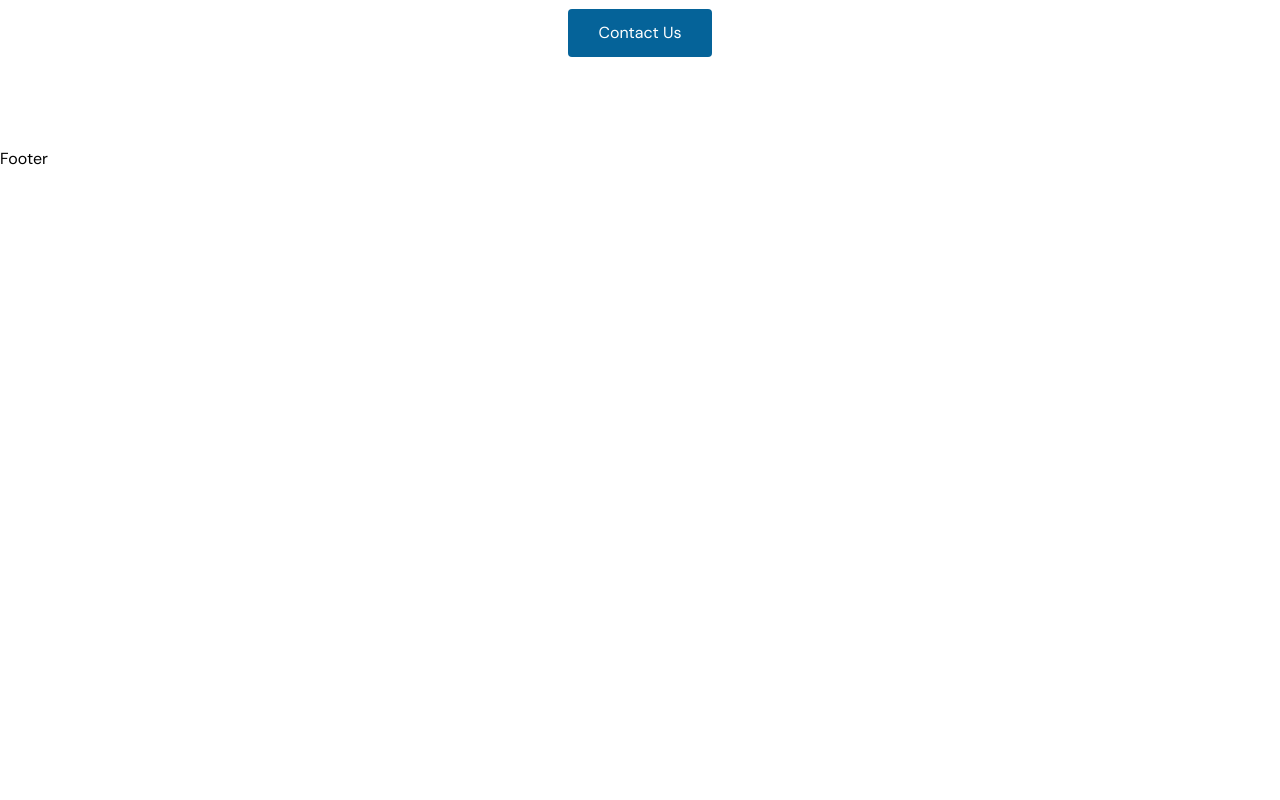
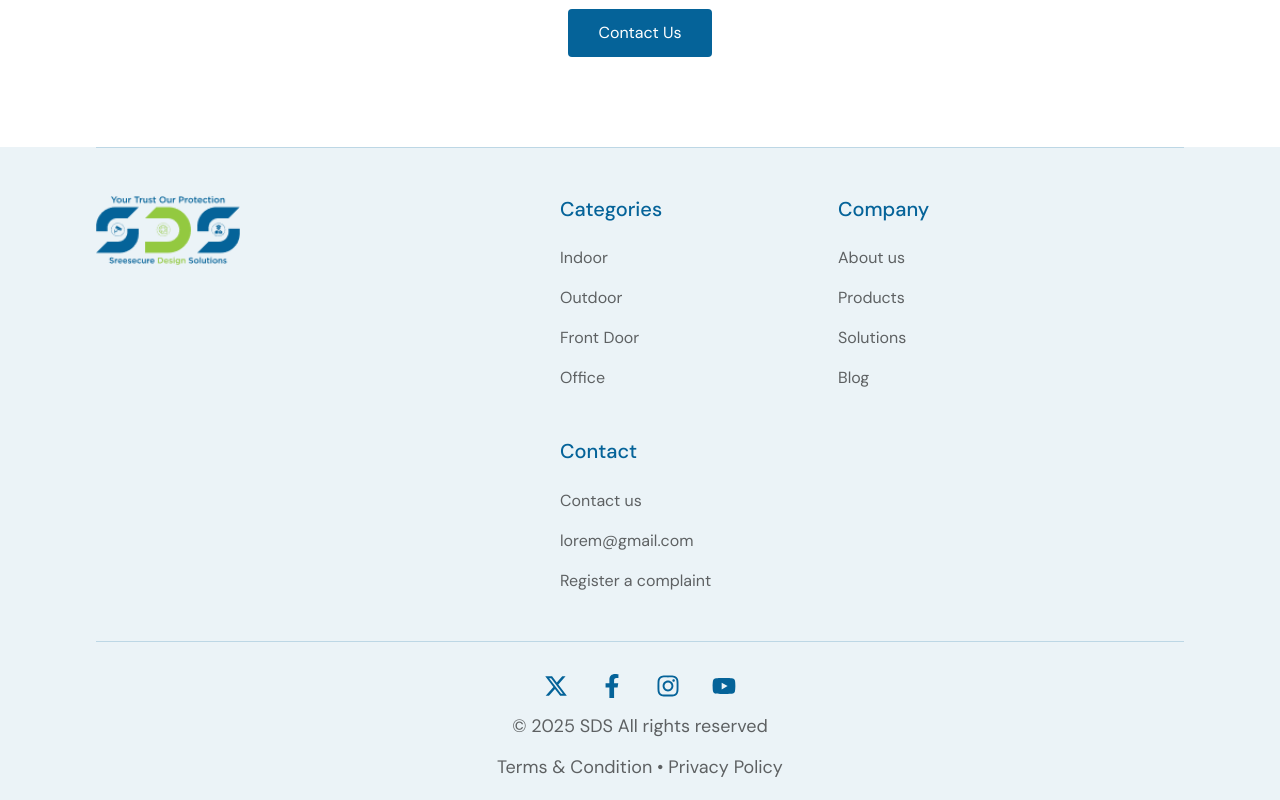
Before and after one commit to aswintrikkur/sds_security, a React (Vite) app in the folder client/: page / in a window 1280 px wide. Shown: the part 7351-8151 px from the top of the page. Before the commit the page ends 7522 px from the top, so only its background shows below. Built offline with nearby package versions, Linux system fonts and the light colour scheme.

Commit message:
footer created

```diff
--- a/client/index.html
+++ b/client/index.html
@@ -3,10 +3,12 @@
     <head>
         <meta charset="UTF-8" />
         <link rel="icon" type="image/svg+xml" href="/logo/SDS_Logo.png" />
+
+        <!-- google fonts -->
         <link rel="preconnect" href="https://fonts.googleapis.com" />
         <link rel="preconnect" href="https://fonts.gstatic.com" crossorigin />
         <link
-            href="https://fonts.googleapis.com/css2?family=DM+Sans:ital,opsz,wght@0,9..40,100..1000;1,9..40,100..1000&display=swap"
+            href="https://fonts.googleapis.com/css2?family=DM+Sans:ital,opsz,wght@0,9..40,100..1000;1,9..40,100..1000&family=Inter:ital,opsz,wght@0,14..32,100..900;1,14..32,100..900&display=swap"
             rel="stylesheet"
         />
         <meta name="viewport" content="width=device-width, initial-scale=1.0" />
--- a/client/src/components/ui/Footer.jsx
+++ b/client/src/components/ui/Footer.jsx
@@ -1,5 +1,72 @@
 import React from "react";
+import { FaFacebookF, FaInstagram, FaYoutube } from "react-icons/fa";
+import { FaXTwitter } from "react-icons/fa6";
 
 export const Footer = () => {
-  return <div>Footer</div>;
+    return (
+        <footer className="bg-card-background px-4 md:px-24 font-inter font-normal ">
+            {/*------------------footer-top-part--------------------- */}
+
+            {/*-----------------footer-botton-part------------ */}
+            <div className="     w-full">
+                {/* Top Section */}
+                <div className="flex flex-col gap-8 md:flex-row md:gap-80 py-12 border-t border-b  border-accent-foreground/20">
+                    {/* Logo */}
+                    <div className="">
+                        <img className="min-w-36" src="/logo/Brand logo.png" alt="SDS Logo" />
+                    </div>
+
+                    {/* Links Section */}
+                    <div className="flex-1 flex flex-wrap gap-y-10 gap-8 md:gap-12 ">
+                        {/* Categories */}
+                        <div className=" w-full md:w-full max-w-[182px] md:max-w-[230px] text-start  pr-2 ">
+                            <h6 className="md:text-2xl text-accent-foreground font-medium">Categories</h6>
+                            <ul className="mt-6 opacity-60">
+                                <li className="">Indoor</li>
+                                <li className="mt-4">Outdoor</li>
+                                <li className="mt-4">Front Door</li>
+                                <li className="mt-4">Office</li>
+                            </ul>
+                        </div>
+                        {/* Company */}
+                        <div className=" w-full max-w-[182px] text-start md:max-w-[230px]  ">
+                            <h6 className="md:text-2xl text-accent-foreground font-medium">Company</h6>
+                            <ul className="mt-6 opacity-60">
+                                <li className="">About us</li>
+                                <li className="mt-4">Products</li>
+                                <li className="mt-4">Solutions</li>
+                                <li className="mt-4">Blog</li>
+                            </ul>
+                        </div>
+                        {/* Contact */}
+                        <div className=" w-full max-w-[182px] text-start md:max-w-[230px]  ">
+                            <h6 className="md:text-2xl text-accent-foreground font-medium">Contact</h6>
+                            <ul className="mt-6 opacity-60">
+                                <li className="">Contact us</li>
+                                <li className="mt-4">lorem@gmail.com</li>
+                                <li className="mt-4">Register a complaint</li>
+                            </ul>
+                        </div>
+                    </div>
+                </div>
+
+                {/* Bottom Section */}
+                <div className="text-center pt-8 flex flex-col gap-4 pb-5 ">
+                    {/* Social Media Icons */}
+                    <div className="flex flex-row gap-8 items-center justify-center">
+                        <FaXTwitter className="text-accent-foreground " size={"24px"} />
+                        <FaFacebookF className="text-accent-foreground " size={"24px"} />
+                        <FaInstagram className="text-accent-foreground" size={"24px"} />
+                        <FaYoutube className="text-accent-foreground" size={"24px"} />
+                    </div>
+
+                    {/* Copyright & Terms */}
+                    <p className="opacity-60">© 2025 SDS All rights reserved</p>
+                    <p className="opacity-60">
+                        <span>Terms & Condition</span> • <span>Privacy Policy</span>
+                    </p>
+                </div>
+            </div>
+        </footer>
+    );
 };
--- a/client/src/styles/font.css
+++ b/client/src/styles/font.css
@@ -14,6 +14,7 @@
     --text-md: 14px;
 
     --font-dm-sans: "DM Sans", "Courier New";
+    --font-inter: "Inter", sans-serif;
 }
 
 @layer base {
```
Also changed, not shown: client/public/logo/Brand logo.png (added).
